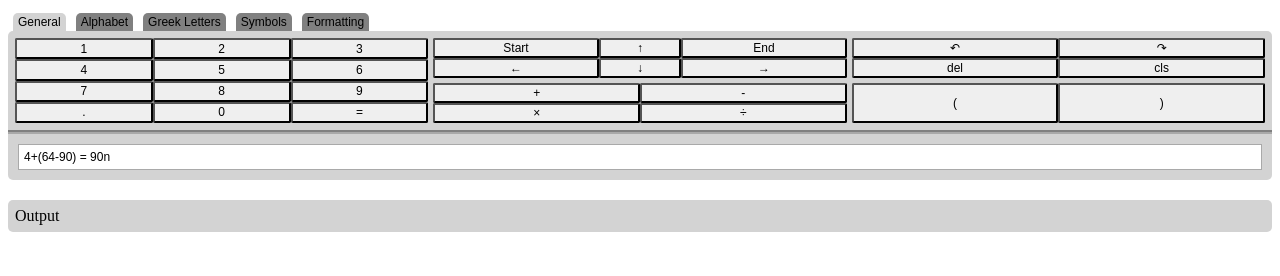
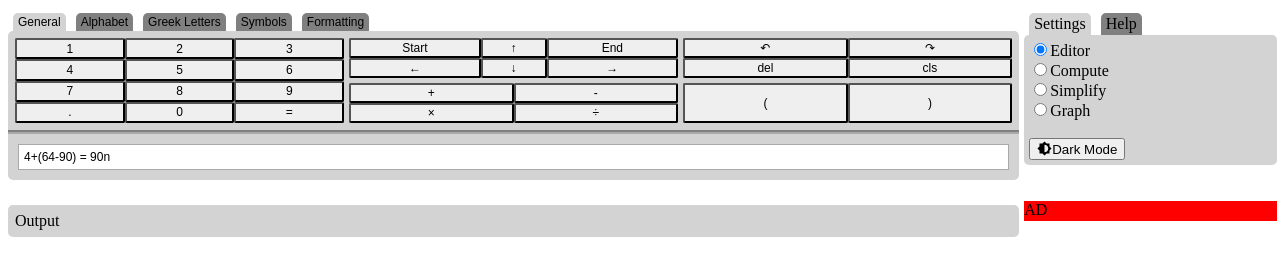
Before and after one commit to nash-pillai/calculator, a React app: page / in a window 1280 px wide. Built offline with nearby package versions, Linux system fonts and the light colour scheme.

Commit message:
Added sidebar and icons for small windows

```diff
--- a/package.json
+++ b/package.json
@@ -1,5 +1,5 @@
 {
-  "name": "my_react_app",
+  "name": "calculator",
   "version": "0.1.0",
   "private": true,
   "dependencies": {
@@ -8,7 +8,9 @@
     "@testing-library/user-event": "^7.2.1",
     "react": "^16.13.0",
     "react-dom": "^16.13.0",
-    "react-scripts": "3.4.0"
+    "react-scripts": "3.4.0",
+    "@material-ui/core": "4.9.9",
+    "@material-ui/icons": "4.9.1"
   },
   "scripts": {
     "start": "react-scripts start",
--- a/public/index.html
+++ b/public/index.html
@@ -26,9 +26,9 @@
     -->
     <title>React App</title>
   </head>
-  <body>
+  <body lang="en-us">
     <noscript>You need to enable JavaScript to run this app.</noscript>
-    <div id="root"></div>
+    <div id="root" class="root"></div>
     <!--
       This HTML file is a template.
       If you open it directly in the browser, you will see an empty page.
--- a/src/components/Input.js
+++ b/src/components/Input.js
@@ -1,9 +1,10 @@
 import React from 'react';
+import FormatAlignLeftIcon from '@material-ui/icons/FormatAlignLeft';
 import '../index.css';
 
 import Menu from "./Menu";
-import Toolbar from "./Toolbar";
-import Preview from "./Preview";
+import Toolbar from "./input/Toolbar";
+import Preview from "./input/Preview";
 
 // ========================================
 
@@ -18,9 +19,6 @@ class Input extends React.Component {
     }
   }
   render() {
-    var changeTab = (newTab) => {
-      this.setState(prevState => ({selectedTab: newTab}));
-    }
     var changeFont = (newFont) => {
       this.setState(prevState => ({selectedFont: newFont}));
     }
@@ -29,6 +27,9 @@ class Input extends React.Component {
     }
     var changeColor = (newColor) => {
       this.setState(prevState => ({selectedColor: newColor}));
+    }
+    var style = {
+      fontSize: "15px"
     }
     return (
       <div
@@ -41,7 +42,19 @@ class Input extends React.Component {
         }
       >
         <Menu
-          changeTab={changeTab}
+          tabs={
+            {
+              "General": "123",
+              "Alphabet": "Abc",
+              "Greek Letters": "π Ω",
+              "Symbols": "4",
+              "Formatting": <FormatAlignLeftIcon className="icon" style={style}/>
+            }
+          }
+          useIcons={this.props.useIcons}
+          changeTab={(newTab) => {
+            this.setState(prevState => ({selectedTab: newTab}));
+          }}
           selectedTab={this.state.selectedTab}
         />
         <Toolbar
--- a/src/components/Menu.js
+++ b/src/components/Menu.js
@@ -6,16 +6,25 @@ import Tab from "./Tab";
 // ========================================
 
 class Menu extends React.Component {
-  tabs = ["General", "Alphabet", "Greek Letters", "Symbols", "Formatting"];
   render() {
     return (
       <div className="menu">
         {
-          this.tabs.map(title =>
+          this.props.useIcons ?
+          Object.entries(this.props.tabs).map(title =>
             <Tab
-              title={title}
-              selected={title === this.props.selectedTab ? true : false}
+              title={title[1]}
+              selected={title[0] === this.props.selectedTab}
               changeTab={this.props.changeTab}
+              tabName={title[0]}
+            />
+          ):
+          Object.entries(this.props.tabs).map(title =>
+            <Tab
+              title={title[0]}
+              selected={title[0] === this.props.selectedTab}
+              changeTab={this.props.changeTab}
+              tabName={title[0]}
             />
           )
         }
--- /dev/null
+++ b/src/components/Sidebar.js
@@ -0,0 +1,45 @@
+import React from 'react';
+import HelpOutlineIcon from '@material-ui/icons/HelpOutline';
+import SettingsIcon from '@material-ui/icons/Settings';
+import '../index.css';
+
+import Menu from "./Menu"
+import SettingsDisplay from "./sidebar/SettingsDisplay"
+
+// ========================================
+
+class Sidebar extends React.Component {
+  constructor(props) {
+    super(props)
+    this.state = {
+      selectedTab: "Settings"
+    }
+  }
+  render() {
+    var style = {
+      fontSize: "15px"
+    }
+    return (
+      <div className="settings">
+        <Menu
+          tabs={
+            {
+              "Settings": <SettingsIcon className="icon" style={style}/>,
+              "Help": <HelpOutlineIcon className="icon" style={style}/>
+            }
+          }
+          useIcons={this.props.useIcons}
+          changeTab={(newTab) => {
+            this.setState(prevState => ({selectedTab: newTab}));
+          }}
+          selectedTab={this.state.selectedTab}
+        />
+        <SettingsDisplay />
+      </div>
+    );
+  }
+}
+
+// ========================================
+
+export default Sidebar;
--- a/src/components/Tab.js
+++ b/src/components/Tab.js
@@ -8,8 +8,8 @@ class Tab extends React.Component {
   render() {
     var a = this.props.selected ? {"backgroundColor": "lightGray"} : {"backgroundColor": "gray"};
     return (
-      <div className="tab" style={a} onClick={event => {this.props.changeTab(this.props.title)}}>
-        <span>{ this.props.title }</span>
+      <div className="tab" style={a} onClick={event => {this.props.changeTab(this.props.tabName)}}>
+        <span class="tab_title">{ this.props.title }</span>
       </div>
     );
   }
--- a/src/components/Preview.js
+++ b/src/components/input/Preview.js
@@ -1,5 +1,5 @@
 import React from 'react';
-import '../index.css';
+import '../../index.css';
 
 
 
--- a/src/components/tabViews/Greek_Letters.js
+++ b/src/components/input/inputDisplays/Alphabet.js
@@ -1,10 +1,10 @@
 import React from 'react';
-import '../../index.css';
+import '../../../index.css';
 
 
 // ========================================
 
-class GreekLetters_Display extends React.Component {
+class Alphabet_Display extends React.Component {
   constructor(props) {
     super(props);
     this.state = {
@@ -17,23 +17,23 @@ class GreekLetters_Display extends React.Component {
     }));
   }
   render() {
-    var lower_letters = "αβγδεζηθικλμνξπρςστυφχψω".split("");
-    var upper_letters = "ΑΒΓΔΕΖΗΘΙΚΛΜΝΞΟΠΡΣΤΥΦΧΨΩ".split("");
+    var lower_letters = "abcdefghijklmnopqrstuvwxyz".split("");
+    var upper_letters = "ABCDEFGHIJKLMNOPQRSTUVWXYZ".split("");
     return (
-      <div className="greekLetters_display">
+      <div className="alphabet_display">
         {
           this.state.shift ?
           upper_letters.map(letter =>
-            <button className="toolbar_button greekLetter_button">{letter}</button>
+            <button className="toolbar_button upperAlphabet_button">{letter}</button>
           ):
           lower_letters.map(letter =>
-            <button className="toolbar_button greekLetter_button"><>{letter}</></button>
+            <button className="toolbar_button lowerAlphabet_button">{letter}</button>
           )
         }
         <button
         className="toolbar_button shift_button"
         onClick={this.shift}
-        style={{gridColumn: "7/10"}}
+        style={{gridColumn: "6/8"}}
         >
           Shift
         </button>
@@ -44,4 +44,4 @@ class GreekLetters_Display extends React.Component {
 
 // ========================================
 
-export default GreekLetters_Display;
+export default Alphabet_Display;
--- a/src/components/tabViews/Formatting.js
+++ b/src/components/input/inputDisplays/Formatting.js
@@ -1,5 +1,5 @@
 import React from 'react';
-import '../../index.css';
+import '../../../index.css';
 
 
 // ========================================
--- a/src/components/tabViews/General.js
+++ b/src/components/input/inputDisplays/General.js
@@ -1,5 +1,5 @@
 import React from 'react';
-import '../../index.css';
+import '../../../index.css';
 
 
 // ========================================
--- a/src/components/tabViews/Alphabet.js
+++ b/src/components/input/inputDisplays/GreekLetters.js
@@ -1,10 +1,10 @@
 import React from 'react';
-import '../../index.css';
+import '../../../index.css';
 
 
 // ========================================
 
-class Alphabet_Display extends React.Component {
+class GreekLettersDisplay extends React.Component {
   constructor(props) {
     super(props);
     this.state = {
@@ -17,23 +17,23 @@ class Alphabet_Display extends React.Component {
     }));
   }
   render() {
-    var lower_letters = "abcdefghijklmnopqrstuvwxyz".split("");
-    var upper_letters = "ABCDEFGHIJKLMNOPQRSTUVWXYZ".split("");
+    var lower_letters = "αβγδεζηθικλμνξπρςστυφχψω".split("");
+    var upper_letters = "ΑΒΓΔΕΖΗΘΙΚΛΜΝΞΟΠΡΣΤΥΦΧΨΩ".split("");
     return (
-      <div className="alphabet_display">
+      <div className="greekLetters_display">
         {
           this.state.shift ?
           upper_letters.map(letter =>
-            <button className="toolbar_button upperAlphabet_button">{letter}</button>
+            <button className="toolbar_button greekLetter_button">{letter}</button>
           ):
           lower_letters.map(letter =>
-            <button className="toolbar_button lowerAlphabet_button">{letter}</button>
+            <button className="toolbar_button greekLetter_button"><>{letter}</></button>
           )
         }
         <button
         className="toolbar_button shift_button"
         onClick={this.shift}
-        style={{gridColumn: "6/8"}}
+        style={{gridColumn: "7/10"}}
         >
           Shift
         </button>
@@ -44,4 +44,4 @@ class Alphabet_Display extends React.Component {
 
 // ========================================
 
-export default Alphabet_Display;
+export default GreekLettersDisplay;
--- /dev/null
+++ b/src/components/sidebar/SettingsDisplay.js
@@ -0,0 +1,34 @@
+import React from 'react';
+import BrightnessMediumIcon from '@material-ui/icons/BrightnessMedium';
+import '../../index.css';
+
+
+// ========================================
+
+class SettingsDisplay extends React.Component {
+  render() {
+    var style = {
+      fontSize: "15px"
+    }
+    return (
+      <div className="settings_display">
+        <input type="radio" id="Editor" name="mode" checked value="Editor" />
+        <label for="Editor">Editor</label><br />
+        <input type="radio" id="Compute" name="mode" value="Compute" />
+        <label for="Compute">Compute</label><br />
+        <input type="radio" id="Simplify" name="mode" value="Simplify" />
+        <label for="Simplify">Simplify</label><br />
+        <input type="radio" id="Graph" name="mode" value="Graph" />
+        <label for="Graph">Graph</label><br />
+        <br /><button>
+          <BrightnessMediumIcon className="icon" style={style}/>
+          Dark Mode
+        </button>
+      </div>
+    );
+  }
+}
+
+// ========================================
+
+export default SettingsDisplay;
--- a/src/index.css
+++ b/src/index.css
@@ -1,9 +1,25 @@
+.calculator {
+  display: grid;
+  grid-template-columns: 80% 20%;
+  grid-template-rows: auto auto;
+  grid-gap: 5px;
+}
+
+.ad {
+  background-color: red;
+}
+
 .tab {
   display: inline-block;
   padding: 2px 5px;
   margin: 5px 5px 0px;
   border-radius: 5px 5px 0px 0px;
 }
+
+.icon {
+  margin-bottom: -2px;
+}
+
 
 .toolbar {
   background-color: lightgray;
@@ -92,3 +108,14 @@
   border-radius: 5px;
   padding: 7px;
 }
+
+
+
+
+.settings_display {
+  background-color: lightgray;
+  padding: 5px;
+  height: auto;
+  width: auto;
+  border-radius: 5px;
+}
--- a/src/index.js
+++ b/src/index.js
@@ -4,18 +4,30 @@ import './index.css';
 
 import Output from "./components/Output";
 import Input from "./components/Input";
+import Sidebar from "./components/Sidebar";
 
 // ========================================
 
-class Calculator extends React.Component {
+class App extends React.Component {
+  constructor(props) {
+    super(props);
+    this.state = {
+      useIcons: window.innerWidth < 650
+    };
+  };
   render() {
+    window.onresize = () => {
+      this.setState(prev => ({
+        useIcons: window.innerWidth < 650
+      }))
+    };
     return (
-      <>
-        <div className="calculator">
-          <Input />
-          <Output />
-        </div>
-      </>
+      <div className="calculator">
+        <Input useIcons={this.state.useIcons}/>
+        <Sidebar useIcons={this.state.useIcons}/>
+        <Output useIcons={this.state.useIcons}/>
+        <p className="ad">AD</p>
+      </div>
     );
   }
 }
@@ -23,6 +35,6 @@ class Calculator extends React.Component {
 // ========================================
 
 ReactDOM.render(
-  <Calculator />,
+  <App />,
   document.getElementById('root')
 );
```
Also changed, not shown: src/components/input/Toolbar.js (renamed from src/components/Toolbar.js, +6 -6 lines), src/components/sidebar/HelpDisplay.js (added, +19 -0 lines).
